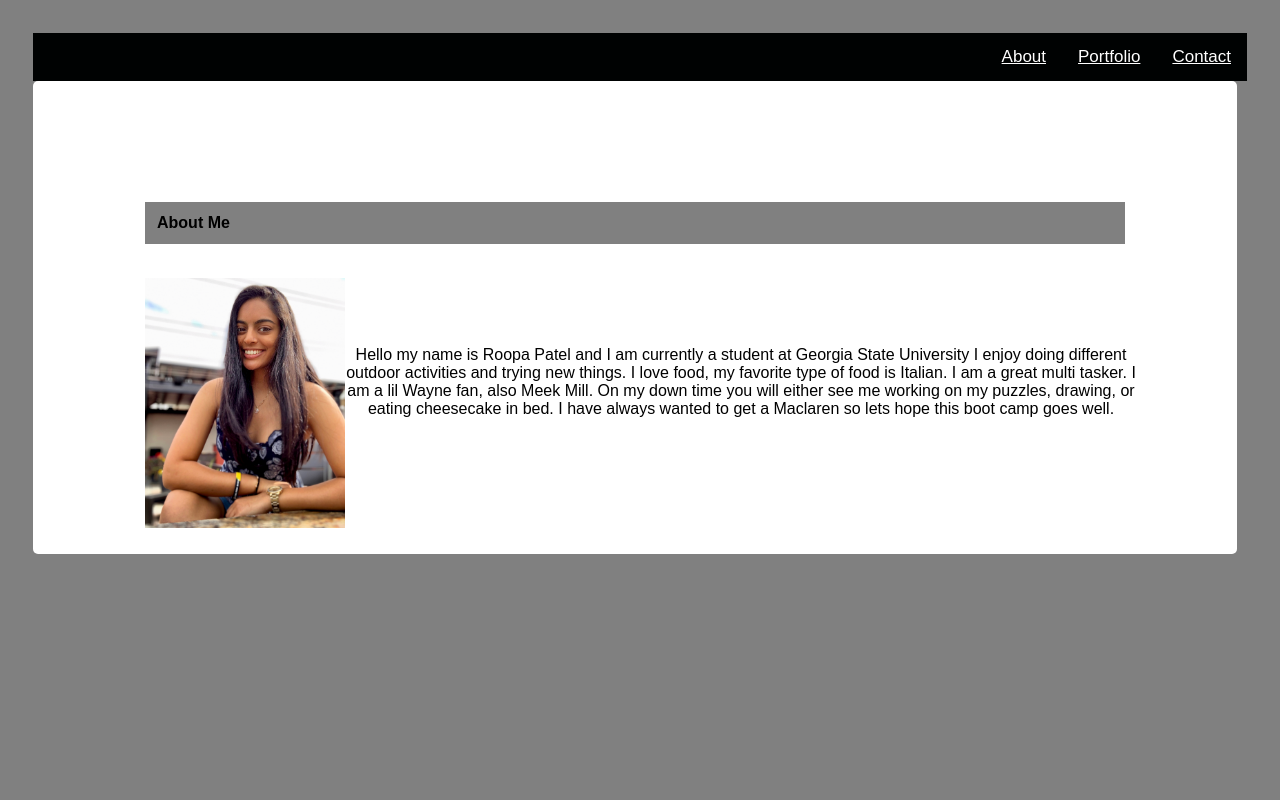
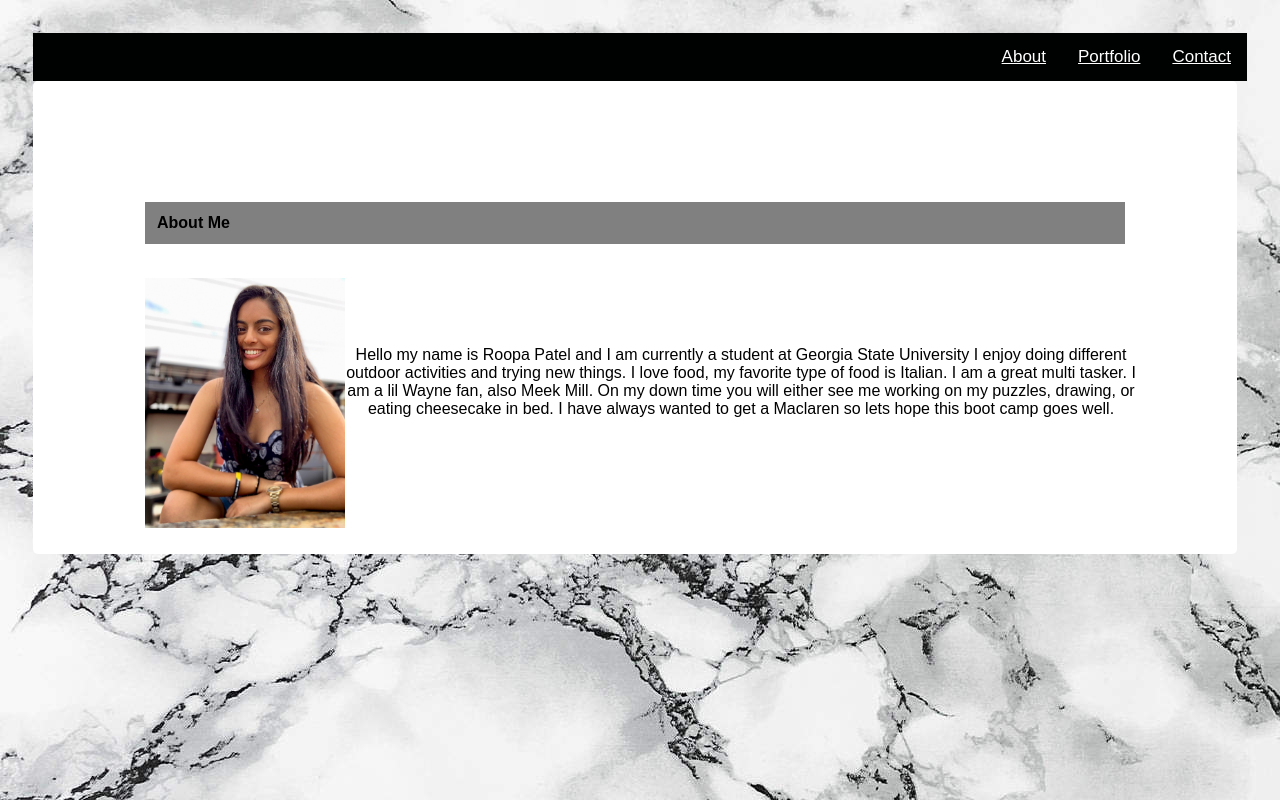
Before and after one commit to Roopa-16/Responsive-Portfolio, a plain HTML site: page index.html in a window 1280 px wide. Drawn offline with Linux system fonts and the light colour scheme.

Commit message:
background image from my desktop now to the images folder

```diff
--- a/index.html
+++ b/index.html
@@ -16,8 +16,7 @@
             <a href="portfolio.html">Portfolio</a></li>
             <a href="index.html">About</a>
         </div>
-    </head>
-    <body background="file:///Users/roopa16/Desktop/white-marble-stone-background-texture-pattern_free_stock_photos_picjumbo_marble_free_stock_photos_picjumbo_com-2210x1473.jpg">
+        <body background="images/white-marble-stone-background-texture-pattern_free_stock_photos_picjumbo_marble_free_stock_photos_picjumbo_com-2210x1473.jpg">
         <div class = "container">
         <h4>
             About Me
```
Also changed, not shown: contact.html (+1 -1 lines), portfolio.html (+1 -1 lines), images/white-marble-stone-background-texture-pattern_free_stock_photos_picjumbo_marble_free_stock_photos_picjumbo_com-2210x1473.jpg (added).
